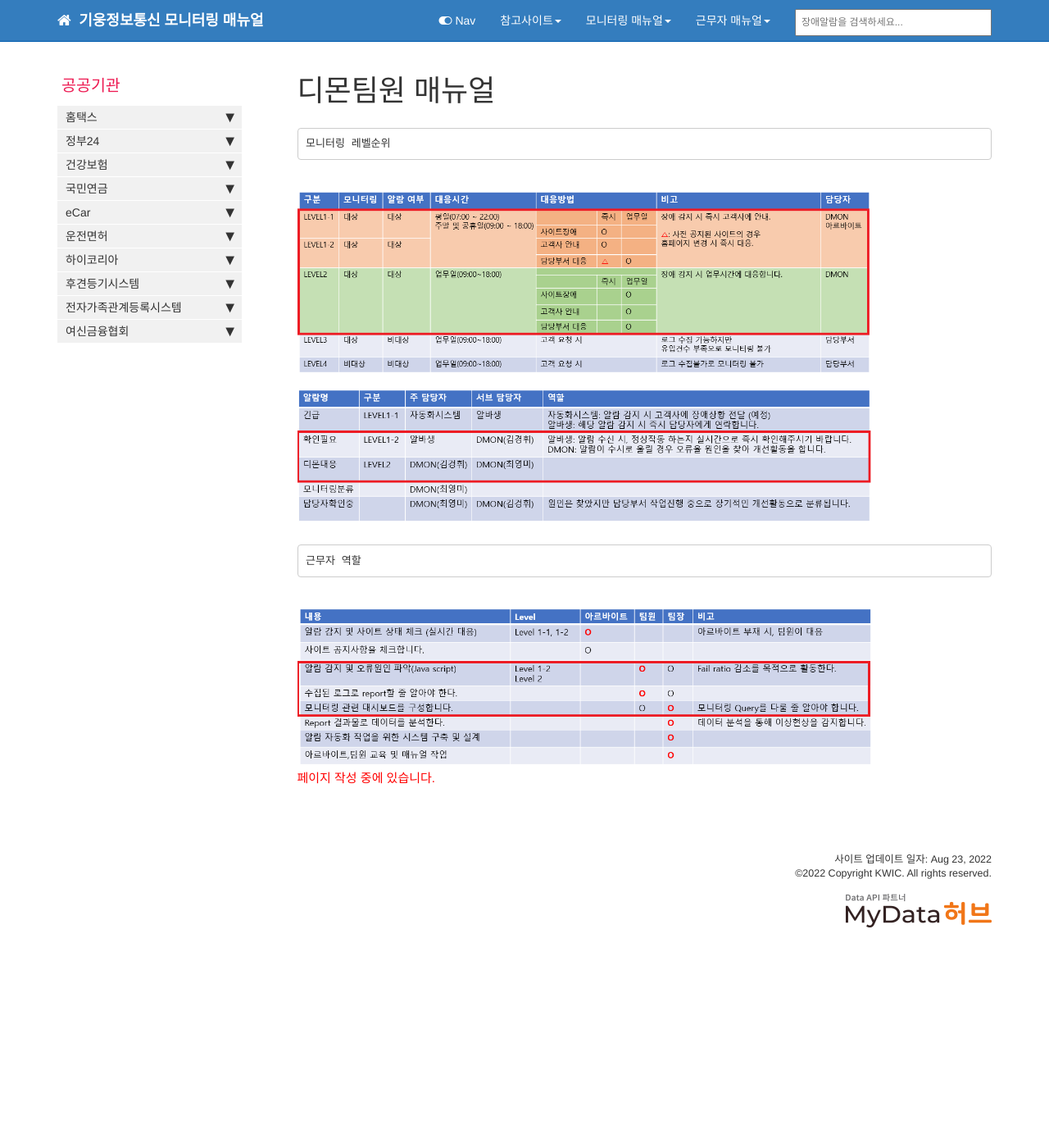
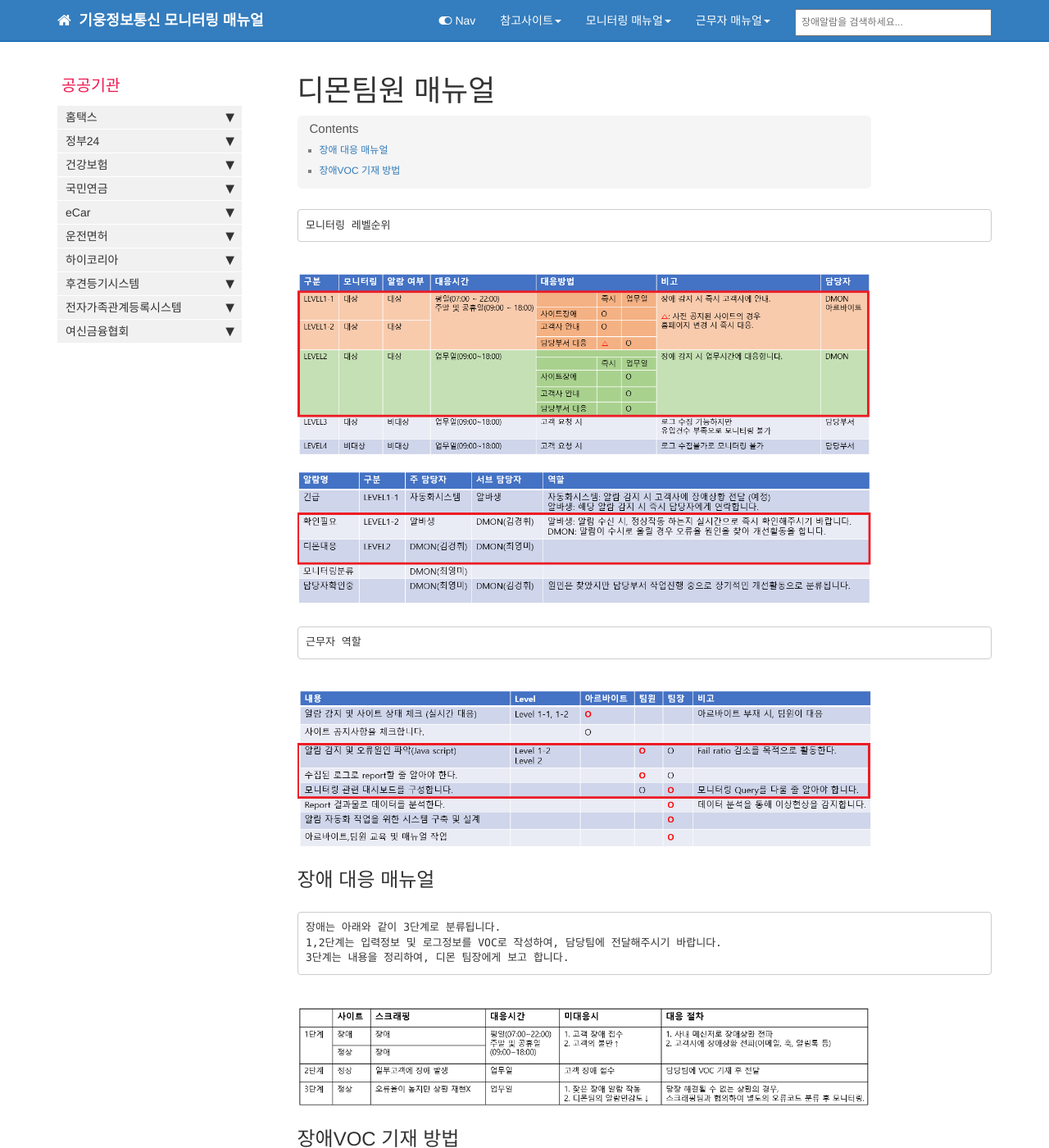
Before and after one commit to kwicmanual/kwicmanual.github.io, a Jekyll site: the page built from pages/manual/manual_introduction_dmon.md, in a window 1280 px wide and 1400 px high. Shown: the whole window at 82% size. Built offline with Jekyll 4.4.1, drawn with Linux system fonts in a browser that asks for light colours; comment, search, counter and statistics services are not loaded; some of the changed text lies outside the part shown.

Commit message:
디몬팀원 업무매뉴얼 업데이트함.

```diff
--- a/pages/manual/manual_introduction_dmon.md
+++ b/pages/manual/manual_introduction_dmon.md
@@ -11,6 +11,28 @@ folder: manual
 
     근무자 역할
 <left><img src="/images/team_role_dmon.png" width="100%" height="100%"></left>
+
+
+
+
+
+
+## 장애 대응 매뉴얼
+    장애는 아래와 같이 3단계로 분류됩니다.
+    1,2단계는 입력정보 및 로그정보를 VOC로 작성하여, 담당팀에 전달해주시기 바랍니다.
+    3단계는 내용을 정리하여, 디몬 팀장에게 보고 합니다.
+<left><img src="/images/error_range.png" width="100%" height="100%"></left>
+
+
+## 장애VOC 기재 방법
+    VOC 기재는 다음과 같은 양식을 유지하여 작성해주시기 바랍니다.
+
+<left><img src="/images/issue_type.png" width="100%" height="100%"></left>
+<left><img src="/images/issue_title.png" width="100%" height="100%"></left>
+<left><img src="/images/issue_contents.png" width="100%" height="100%"></left>
+
+
+
 
 <p style="color:red;">페이지 작성 중에 있습니다.</p>
 
```
Also changed, not shown: images/error_range.png (added), images/issue_contents.png (added), images/issue_title.png (added), images/issue_type.png (added), 1 other file.
